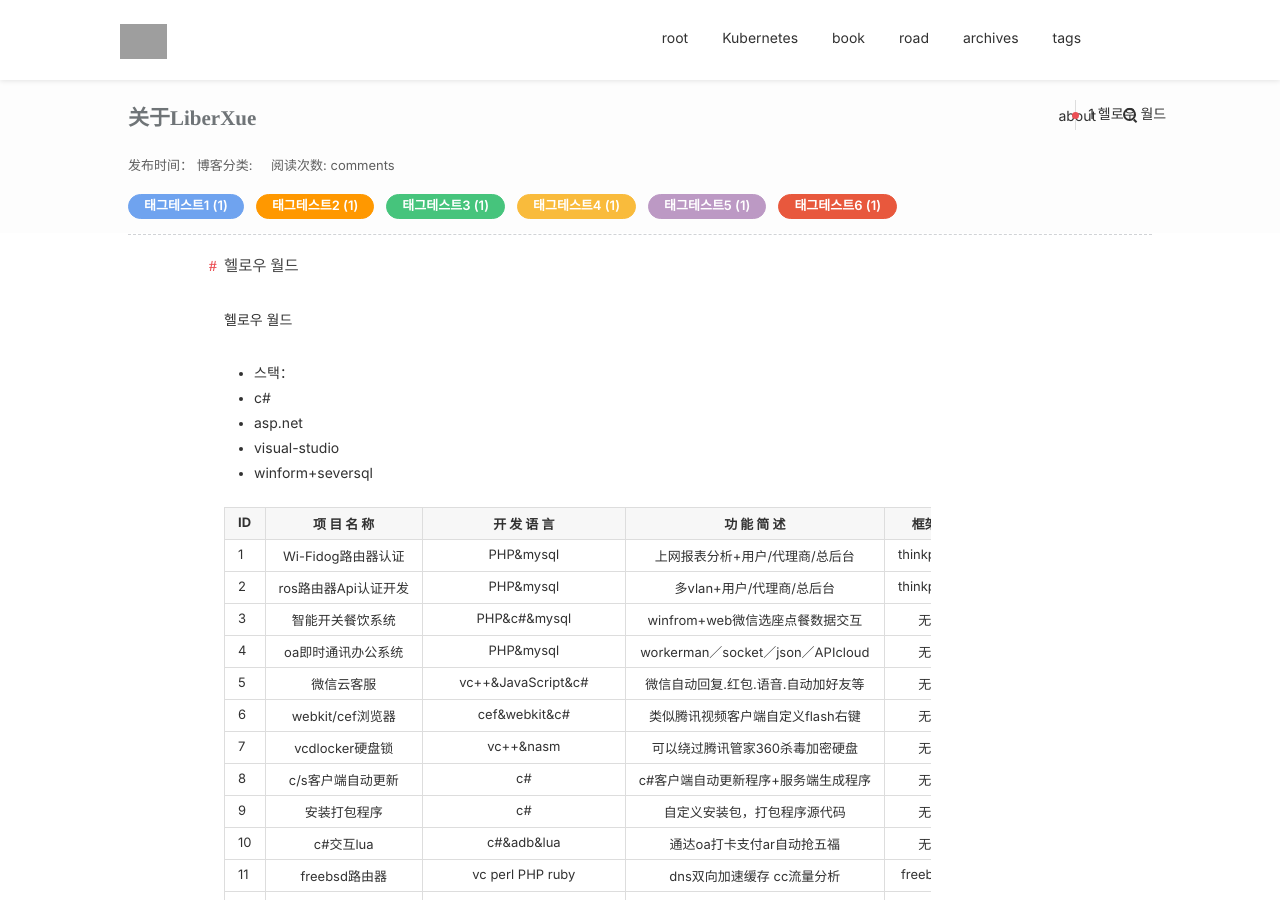
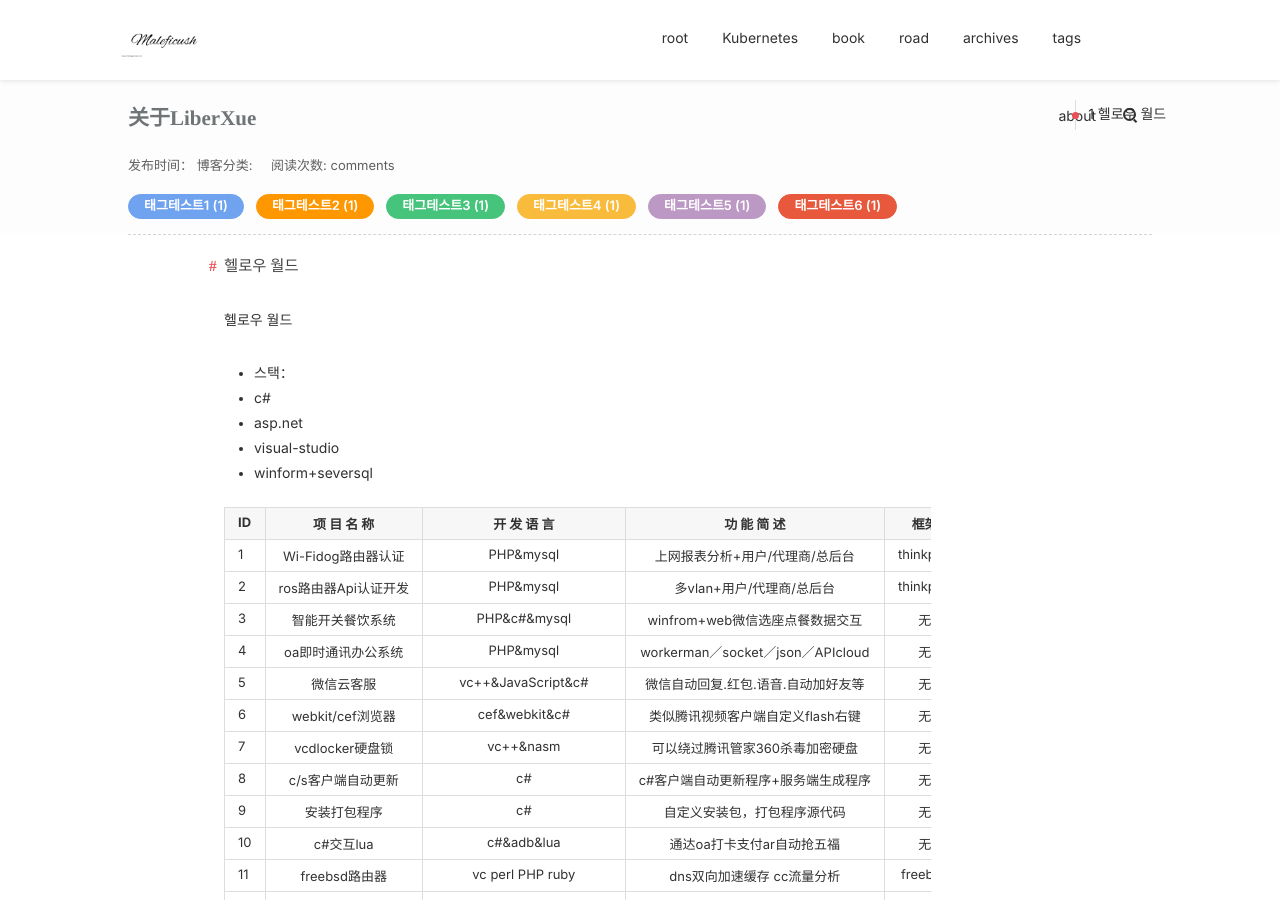
Before and after one commit to maleficush/maleficush.github.io, a Jekyll site: the page built from about.md, in a window 1280 px wide and 900 px high. Built offline with Jekyll 4.4.1, drawn with Linux system fonts in a browser that asks for light colours; nearby versions of some CDN libraries; comment, search, counter and statistics services are not loaded.

Commit message:
image test

```diff
--- a/_includes/foot.html
+++ b/_includes/foot.html
@@ -16,7 +16,7 @@
             <div class="meta-item meta-copyright">
                 <div class="meta-copyright-info">
                     <a href="/" class="info-logo">
-                         <img src="{{ site.url }}/style/images/logo-liberxue.png"   title="访问 LiberXue_blog" data-hover="LiberXue_blog" alt="LiberXue_blog" /> </a>
+                         <img src="{{ site.url }}/style/images/logo-maleficush.png"   title="访问 LiberXue_blog" data-hover="LiberXue_blog" alt="LiberXue_blog" /> </a>
                     <div class="info-text">
 <!--                        <p>Theme is <a href="http://www.liberxue.com/2017/08/03/Jekyllthemes.html" title="访问 Jekyll liberxue主题"  data-hover="Jekyll liberxue"target="_blank">Jekyll liberxue</a> by <a href="http://www.liberxue.com/about" target="_blank">liberxue</a></p>-->
 <!--                        <p>Powered by <a href="{{ site.url }}/tags/#Jekyll" title="Jekyll" data-hover="Jekyll" target="_blank" rel="nofollow">Jekyll</a></p>-->
--- a/_layouts/blog.html
+++ b/_layouts/blog.html
@@ -10,7 +10,7 @@
 <body class="" gtools_scp_screen_capture_injected="true">
 <header id="header" class="header bg-white">
     <div class="navbar-container">
-      <a href="/?liberxue" title="访问 {{site.title }}" class="navbar-logo"> <img src="{{ site.url }}/style/images/logo-liberxue.png" alt="{{ site.title }}"> </a>
+      <a href="/?liberxue" title="访问 {{site.title }}" class="navbar-logo"> <img src="{{ site.url }}/style/images/logo-maleficush.png" alt="{{ site.title }}"> </a>
         <div class="navbar-menu">
             {% for link in site.links %}
             <a href="{% unless link.external %}{{ site.url }}{% endunless %}{{ link.url }}">{{ link.name }}</a>
--- a/_layouts/default.html
+++ b/_layouts/default.html
@@ -12,7 +12,7 @@
 <body class="bg-grey" gtools_scp_screen_capture_injected="true"><div id="MathJax_Message" style="display: none;"></div>
 <header id="header" class="header bg-white">
     <div class="navbar-container">
-      <a href="/?liberxue" title="访问 {{  site.title }}" class="navbar-logo"> <img src="{{ site.url }}/style/images/logo-liberxue.png" alt="{{ site.title }}"> </a>
+      <a href="/?liberxue" title="访问 {{  site.title }}" class="navbar-logo"> <img src="{{ site.url }}/style/images/logo-maleficush.png" alt="{{ site.title }}"> </a>
         <div class="navbar-menu">
            {% for link in site.links %}
             <a href="{{ link.url }}?liberxue"  title="访问 {{  link.name }}" data-hover="{{link.name}}">{{ link.name }}</a>
```
Also changed, not shown: style/images/logo-maleficush.png (added), 2 other files.
